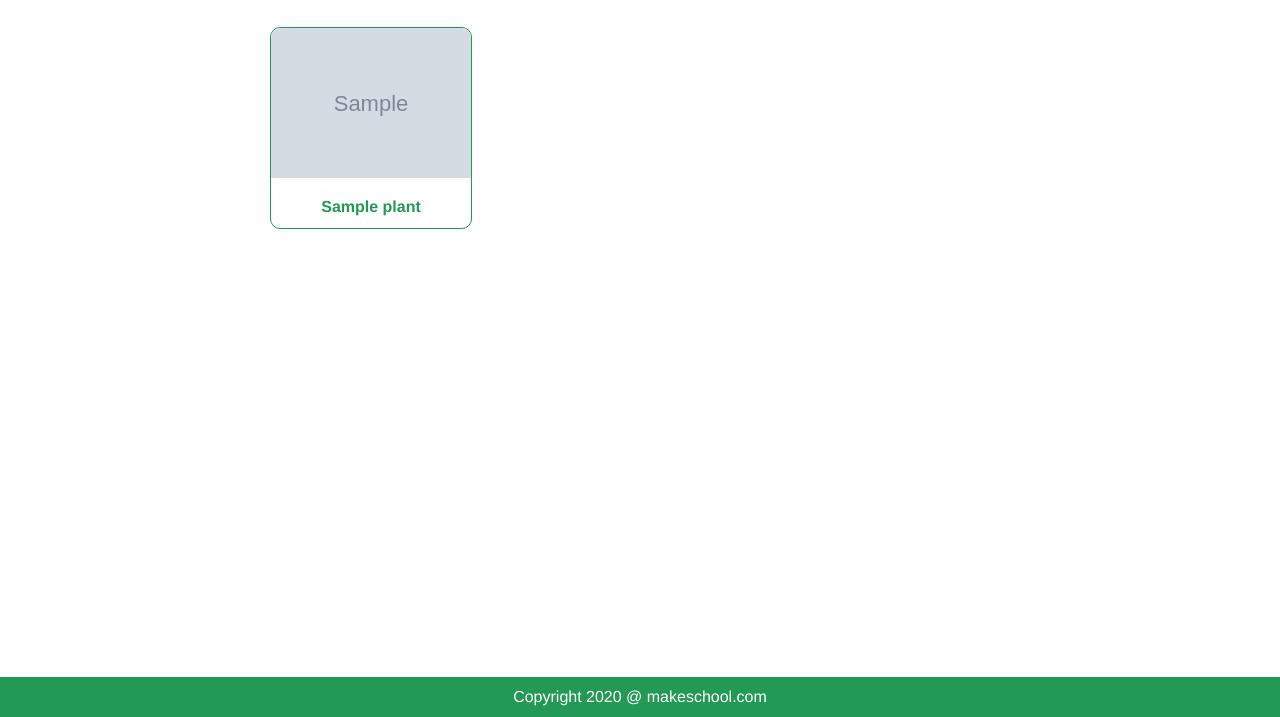
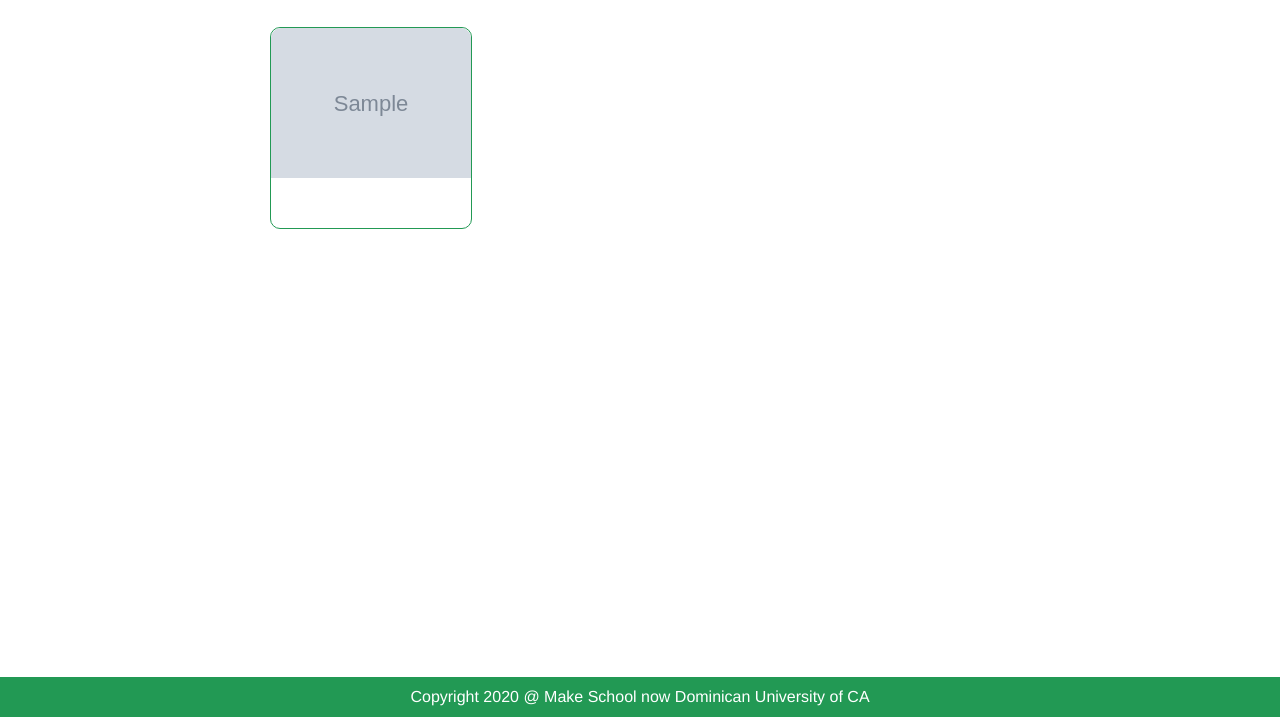
Before and after one commit to mxrtydluffy/Databases, a Flask app: page / in a window 1280 px wide. Shown: the part 243-960 px from the top of the page. Run offline with Flask 2, Linux system fonts and the light colour scheme; a database or web service that is not in the repository returns one stand-in record (Sample ...); some libraries are stand-ins or nearby versions.

Commit message:
completed challenges

```diff
--- a/app.py
+++ b/app.py
@@ -21,15 +21,12 @@ def plants_list():
 
     # TODO: Replace the following line with a database call to retrieve *all*
     # plants from the Mongo database's `plants` collection.
-    plants = mongo.db.plants.find()
-
-    plant_data_list = []
-    for plant in plants:
-        plant_data_list.append(plant)
+    plants_info = mongo.db.plants.find()
 
     context = {
-        'plants': plant_data_list,
+        'plants': plants_info
     }
+
     return render_template('plants_list.html', **context)
 
 @app.route('/about')
@@ -47,16 +44,17 @@ def create():
         new_plant = {
             'name': request.form.get('plant_name'),
             'variety': request.form.get('variety'),
-            'photo': request.form.get('photo'),
+            'photo_url': request.form.get('photo'),
             'date_planted': request.form.get('date_planted')
         }
 
         # TODO: Make an `insert_one` database call to insert the object into the
         # database's `plants` collection, and get its inserted id. Pass the
         # inserted id into the redirect call below.
-        inserted_plant = mongo.db.plants.insert_one(new_plant).inserted_id
+        result = mongo.db.plants_data.insert_one(new_plant)
+        print(new_plant)
 
-        return redirect(url_for('detail', plant_id = inserted_plant))
+        return redirect(url_for('detail', plant_id=new_plant ['_id']))
 
     else:
         return render_template('create.html')
@@ -67,21 +65,20 @@ def detail(plant_id):
 
     # TODO: Replace the following line with a database call to retrieve *one*
     # plant from the database, whose id matches the id passed in via the URL.
-    plant_to_show = mongo.db.plants.find_one({"_id": ObjectId(plant_id)})
+    plant_to_show = mongo.db.plants_info.find_one({"_id": ObjectId(plant_id)})
+    print(plant_to_show)
 
     # TODO: Use the `find` database operation to find all harvests for the
     # plant's id.
     # HINT: This query should be on the `harvests` collection, not the `plants`
     # collection.
-    find_harvests = mongo.db.harvests.find({'plant_id': plant_id})
-    harvest_list = []
 
-    for harvest in find_harvests:
-        harvest_list.append(harvest)
+    harvests = mongo.db.harvests.find({'plant_id': plant_id})
+    print(harvests)
 
     context = {
         'plant' : plant_to_show,
-        'harvests': harvest_list
+        'harvests': harvests
     }
 
     return render_template('detail.html', **context)
@@ -97,14 +94,14 @@ def harvest(plant_id):
 
     new_harvest = {
         'quantity': request.form.get('harvested_amount'), # e.g. '3 tomatoes'
-        'date': request.form.get('date_harvested'),
+        'date': request.form.get('date_planted'),
         'plant_id': plant_id
     }
 
     # TODO: Make an `insert_one` database call to insert the object into the
     # `harvests` collection of the database.
-
-    mongo.db.harvests.insert_one(new_harvest)
+    result = mongo.db.harvests.insert_one(new_harvest)
+    print(new_harvest)
 
     return redirect(url_for('detail', plant_id = plant_id))
 
@@ -116,20 +113,23 @@ def edit(plant_id):
         # TODO: Make an `update_one` database call to update the plant with the
         # given id. Make sure to put the updated fields in the `$set` object.
 
-        name = request.form.get("plant_name")
-        variety = request.form.get("variety")
-        photo = request.form.get("photo")
-        date_planted = request.form.get("date_planted")
+        result = mongo.db.plants.update_one(plant_id)
+        print(plant_id)
 
-        search = {'_id': ObjectId(plant_id)}
-        changed = {'$set': {'name': name, 'variety': variety, 'photo': photo, 'date_planted': date_planted } }
-        mongo.db.plants.update_one(search, changed)
+        # name = request.form.get("plant_name")
+        # variety = request.form.get("variety")
+        # photo = request.form.get("photo")
+        # date_planted = request.form.get("date_planted")
+
+        # search = {'_id': ObjectId(plant_id)}
+        # changed = {'$set': {'name': name, 'variety': variety, 'photo': photo, 'date_planted': date_planted } }
+        # mongo.db.plants.update_one(search, changed)
 
         return redirect(url_for('detail', plant_id=plant_id))
     else:
         # TODO: Make a `find_one` database call to get the plant object with the
         # passed-in _id.
-        plant_to_show = mongo.db.plants.find_one({"_id": ObjectId(plant_id)})
+        plant_to_show = mongo.db.plants.find_one({'_id': ObjectId(plant_id)})
 
         context = {
             'plant': plant_to_show
@@ -141,11 +141,14 @@ def edit(plant_id):
 def delete(plant_id):
     # TODO: Make a `delete_one` database call to delete the plant with the given
     # id.
-    mongo.db.plants.delete_one({'_id': ObjectId(plant_id)})
+
+    result = mongo.db.plants.delete_one({'_id': ObjectId(plant_id)})
+    print(result.deleted_count)
 
     # TODO: Also, make a `delete_many` database call to delete all harvests with
     # the given plant id.
-    mongo.db.harvests.delete_many({'plant_id': plant_id})
+    result = mongo.db.harvests.delete_many({'plant_id': plant_id})
+    print(result.deleted_count)
 
     return redirect(url_for('plants_list'))
 
--- a/templates/base.html
+++ b/templates/base.html
@@ -16,7 +16,7 @@
 
 
         <footer><div>
-            Copyright 2020 @ makeschool.com
+            Copyright 2020 @ Make School now Dominican University of CA
         </div></footer>
 
         <script src="/static/index.js"></script>
--- a/templates/edit.html
+++ b/templates/edit.html
@@ -15,7 +15,7 @@
 
             <label>
                 Plant's name:
-                <input type="text" name="plant_name" value="{{plant.plant.name}}">
+                <input type="text" name="plant_name" value="{{plant.name}}">
             </label>
 
             <label>
@@ -25,7 +25,7 @@
 
             <label>
                 Plant's photo URL:
-                <input type="url" name="photo" value="{{plant.photo}}">
+                <input type="url" name="photo" value="{{plant.photo_url}}">
             </label>
 
             <label>
--- a/templates/plants_list.html
+++ b/templates/plants_list.html
@@ -20,14 +20,16 @@
         <div id="items">
             {% for plant in plants %}
             <div class="card">
-                <a href="/plant/{{plant['_id']}}"><img src="{{plant['photo']}}"></a>
+                <a href="/plant/{{plant_id}}"><img src="{{plant.photo_url}}"></a>
                 <div class="card-content">
-                    <a href="/plant/{{plant['_id']}}">{{plant['plant_name']}}</a>
+                    <a href="/plant/{{plant.name}}"></a>
                 </div>
             </div>
         {% endfor %}
+
         </div>
     </div>
+
 </main>
 
 {% endblock content %}
```
Also changed, not shown: templates/detail.html (+6 -6 lines).
